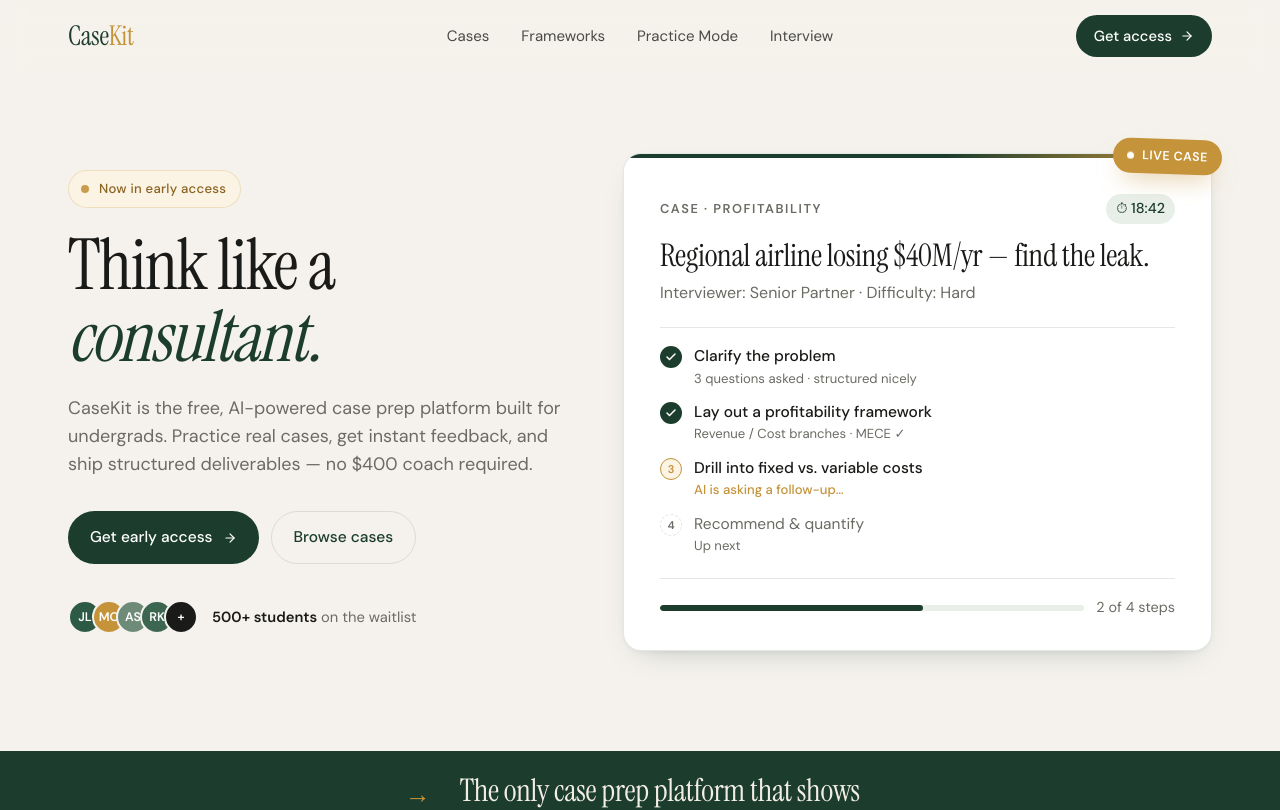
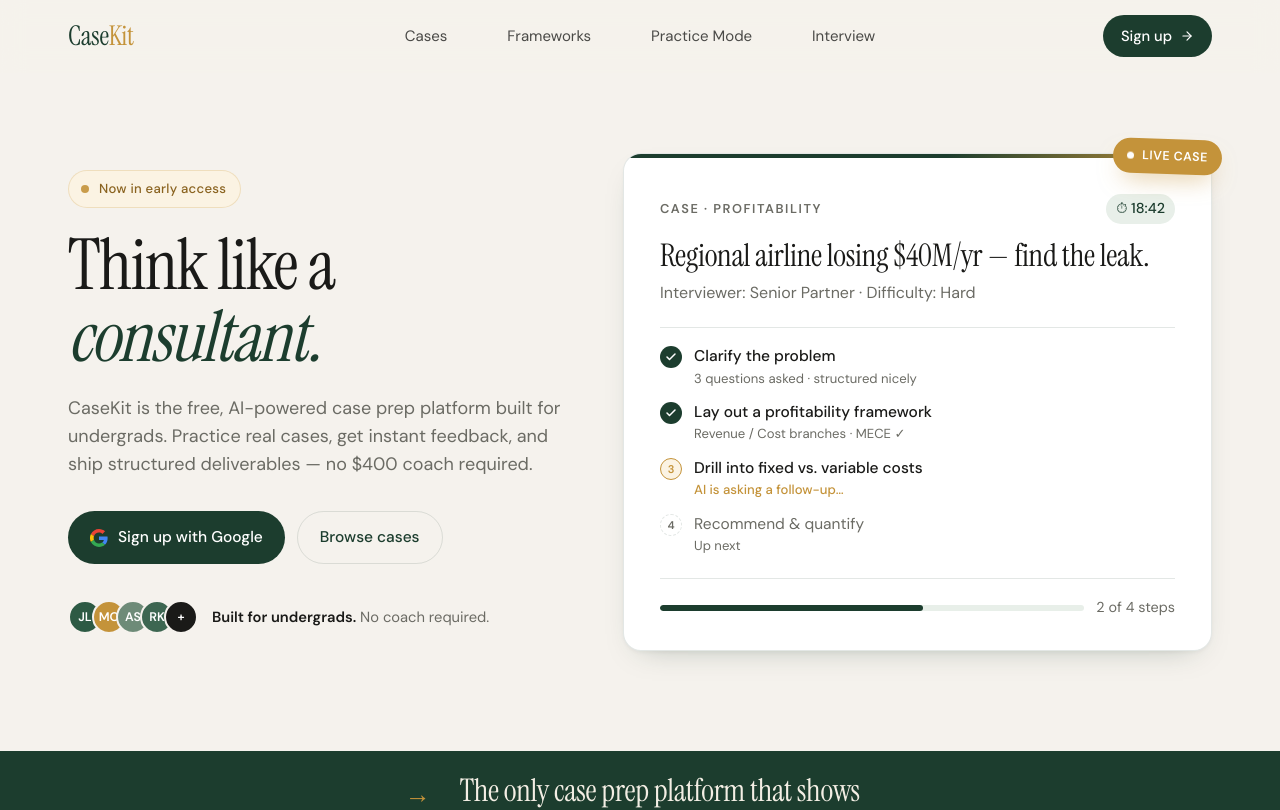
Before and after one commit to jaasumsuri/casekit, a Next.js app: page / in a window 1280 px wide. Shown: the top 810 px of the page. Built offline with nearby package versions, Linux system fonts and the light colour scheme.

Commit message:
build: landing page

```diff
--- a/app/learn/basics/page.tsx
+++ b/app/learn/basics/page.tsx
@@ -762,19 +762,19 @@
                 fontSize: "clamp(1.9rem, 3.5vw, 2.6rem)", fontWeight: 400,
                 color: "#fff", lineHeight: 1.15, letterSpacing: "-0.015em", margin: 0,
               }}>
-                Now stop reading and <em style={{ fontStyle: "italic", color: "var(--gold)" }}>do one.</em>
+                Now learn how to <em style={{ fontStyle: "italic", color: "var(--gold)" }}>structure.</em>
               </h2>
               <p style={{ marginTop: 14, color: "rgba(255,255,255,0.72)", fontSize: "1.02rem", lineHeight: 1.6 }}>
-                You understand the format — the only way to get good is reps. Start a guided case with an AI interviewer who walks you through every phase.
+                You know what a case interview is — next, learn the frameworks that give your answers structure. Profitability, market entry, M&A, and more.
               </p>
             </div>
-            <Link href="/#practice" style={{
+            <Link href="/frameworks" style={{
               position: "relative", zIndex: 1, display: "inline-flex", alignItems: "center",
               gap: 10, background: "var(--gold)", color: "#fff", fontWeight: 600,
               fontSize: "1rem", padding: "14px 28px", borderRadius: 999,
               whiteSpace: "nowrap", transition: "opacity 0.2s", flexShrink: 0,
             }}>
-              Try your first case
+              Explore frameworks
               <svg width="16" height="16" viewBox="0 0 24 24" fill="none" stroke="currentColor" strokeWidth="2.2" strokeLinecap="round" strokeLinejoin="round">
                 <path d="M5 12h14"/><path d="m12 5 7 7-7 7"/>
               </svg>
--- a/app/page.tsx
+++ b/app/page.tsx
@@ -145,14 +145,21 @@
             </p>
 
             <div style={{ marginTop: 32, display: "flex", gap: 12, flexWrap: "wrap" }}>
-              <Link
-                href="#get-access"
-                style={{ display: "inline-flex", alignItems: "center", gap: 10, padding: "14px 22px", borderRadius: "var(--r-pill)", fontSize: "0.97rem", fontWeight: 500, background: "var(--forest)", color: "#fff", fontFamily: "var(--font-body)", transition: "transform var(--t), box-shadow var(--t), background var(--t)" }}
-                onMouseEnter={e => { const el = e.currentTarget as HTMLElement; el.style.transform = "translateY(-2px)"; el.style.boxShadow = "var(--shadow-hover)"; el.style.background = "#244c39"; }}
-                onMouseLeave={e => { const el = e.currentTarget as HTMLElement; el.style.transform = ""; el.style.boxShadow = ""; el.style.background = "var(--forest)"; }}
+              <button
+                type="button"
+                onClick={() => signIn("google", { callbackUrl: "/" })}
+                style={{ display: "inline-flex", alignItems: "center", gap: 10, padding: "14px 22px", borderRadius: "var(--r-pill)", fontSize: "0.97rem", fontWeight: 500, background: "var(--forest)", color: "#fff", fontFamily: "var(--font-body)", transition: "transform var(--t), box-shadow var(--t), background var(--t)", cursor: "pointer", border: "none" }}
+                onMouseEnter={e => { const el = e.currentTarget; el.style.transform = "translateY(-2px)"; el.style.boxShadow = "var(--shadow-hover)"; el.style.background = "#244c39"; }}
+                onMouseLeave={e => { const el = e.currentTarget; el.style.transform = ""; el.style.boxShadow = ""; el.style.background = "var(--forest)"; }}
               >
-                Get early access <ArrowRight />
-              </Link>
+                <svg width="18" height="18" viewBox="0 0 48 48" aria-hidden="true">
+                  <path fill="#EA4335" d="M24 9.5c3.54 0 6.71 1.22 9.21 3.6l6.85-6.85C35.9 2.38 30.47 0 24 0 14.62 0 6.51 5.38 2.56 13.22l7.98 6.19C12.43 13.72 17.74 9.5 24 9.5z"/>
+                  <path fill="#4285F4" d="M46.98 24.55c0-1.57-.15-3.09-.38-4.55H24v9.02h12.94c-.58 2.96-2.26 5.48-4.78 7.18l7.73 6c4.51-4.18 7.09-10.36 7.09-17.65z"/>
+                  <path fill="#FBBC05" d="M10.53 28.59a14.5 14.5 0 0 1 0-9.18l-7.98-6.19a24.0 24.0 0 0 0 0 21.56l7.98-6.19z"/>
+                  <path fill="#34A853" d="M24 48c6.48 0 11.93-2.13 15.89-5.81l-7.73-6c-2.15 1.45-4.92 2.3-8.16 2.3-6.26 0-11.57-4.22-13.47-9.91l-7.98 6.19C6.51 42.62 14.62 48 24 48z"/>
+                </svg>
+                Sign up with Google
+              </button>
               <Link
                 href="#cases"
                 style={{ display: "inline-flex", alignItems: "center", gap: 10, padding: "14px 22px", borderRadius: "var(--r-pill)", fontSize: "0.97rem", fontWeight: 500, background: "transparent", color: "var(--forest)", border: "1px solid var(--border)", fontFamily: "var(--font-body)", transition: "border-color var(--t), background var(--t)" }}
@@ -179,7 +186,7 @@
                 ))}
               </div>
               <span style={{ fontSize: "0.92rem", color: "var(--muted)", fontFamily: "var(--font-body)" }}>
-                <b style={{ color: "var(--ink)", fontWeight: 600 }}>500+ students</b> on the waitlist
+                <b style={{ color: "var(--ink)", fontWeight: 600 }}>Built for undergrads.</b> No coach required.
               </span>
             </div>
           </div>
@@ -463,7 +470,7 @@
               <em style={{ fontStyle: "italic", color: "var(--forest)" }}>Zero fluff.</em>
             </h2>
             <Link
-              href="/learn"
+              href="/cases"
               className="browse-link"
               style={{ color: "var(--forest)", fontWeight: 500, fontSize: "0.95rem", display: "inline-flex", alignItems: "center", gap: 6, paddingBottom: 6, borderBottom: "1px solid var(--border)", fontFamily: "var(--font-body)" }}
             >
--- a/components/Header.tsx
+++ b/components/Header.tsx
@@ -3,6 +3,7 @@
 import Link from "next/link";
 import { useEffect, useState } from "react";
 import { usePathname } from "next/navigation";
+import { signIn } from "next-auth/react";
 
 export default function Header() {
   const [scrolled, setScrolled] = useState(false);
@@ -76,10 +77,29 @@
                   color: isActive ? "var(--forest)" : "var(--ink)",
                   opacity: isActive ? 1 : 0.78,
                   fontWeight: isActive ? 500 : 400,
-                  transition: "opacity 0.2s ease",
+                  padding: "7px 14px",
+                  borderRadius: "var(--r-pill)",
+                  background: isActive ? "var(--forest-light)" : "transparent",
+                  transition: "opacity 0.2s ease, background 0.2s ease, transform 0.2s ease",
                 }}
-                onMouseEnter={(e) => { if (!isActive) e.currentTarget.style.opacity = "1"; }}
-                onMouseLeave={(e) => { if (!isActive) e.currentTarget.style.opacity = "0.78"; }}
+                onMouseEnter={(e) => {
+                  const el = e.currentTarget;
+                  if (!isActive) {
+                    el.style.opacity = "1";
+                    el.style.background = "rgba(28,61,46,0.07)";
+                  }
+                  el.style.transform = "translateY(-1px)";
+                }}
+                onMouseLeave={(e) => {
+                  const el = e.currentTarget;
+                  if (!isActive) {
+                    el.style.opacity = "0.78";
+                    el.style.background = "transparent";
+                  } else {
+                    el.style.background = "var(--forest-light)";
+                  }
+                  el.style.transform = "";
+                }}
               >
                 {label}
               </Link>
@@ -89,8 +109,9 @@
 
         {/* Column 3: CTA (desktop) + hamburger (mobile) */}
         <div style={{ display: "flex", justifyContent: "flex-end", alignItems: "center" }}>
-          <Link
-            href="#get-access"
+          <button
+            type="button"
+            onClick={() => signIn("google", { callbackUrl: "/" })}
             className="hidden md:inline-flex"
             style={{
               alignItems: "center",
@@ -102,26 +123,28 @@
               fontSize: "0.92rem",
               fontWeight: 500,
               fontFamily: "var(--font-body)",
+              cursor: "pointer",
+              border: "none",
               transition: "transform 0.2s ease, box-shadow 0.2s ease, background 0.2s ease",
             }}
             onMouseEnter={(e) => {
-              const el = e.currentTarget as HTMLElement;
+              const el = e.currentTarget;
               el.style.transform = "translateY(-1px)";
               el.style.boxShadow = "var(--shadow-soft)";
               el.style.background = "#244c39";
             }}
             onMouseLeave={(e) => {
-              const el = e.currentTarget as HTMLElement;
+              const el = e.currentTarget;
               el.style.transform = "";
               el.style.boxShadow = "";
               el.style.background = "var(--forest)";
             }}
           >
-            Get access
+            Sign up
             <svg width="14" height="14" viewBox="0 0 24 24" fill="none" stroke="currentColor" strokeWidth="2" strokeLinecap="round" strokeLinejoin="round">
               <path d="M5 12h14"/><path d="m12 5 7 7-7 7"/>
             </svg>
-          </Link>
+          </button>
 
           <button
             className="md:hidden flex flex-col gap-[5px] p-2"
@@ -165,19 +188,19 @@
               {label}
             </Link>
           ))}
-          <Link
-            href="#get-access"
+          <button
+            type="button"
+            onClick={() => { setMenuOpen(false); signIn("google", { callbackUrl: "/" }); }}
             style={{
               display: "inline-flex", alignItems: "center", gap: 8,
               background: "var(--forest)", color: "#fff",
               padding: "10px 18px", borderRadius: "var(--r-pill)",
               fontSize: "0.92rem", fontWeight: 500, fontFamily: "var(--font-body)",
-              width: "fit-content",
+              width: "fit-content", cursor: "pointer", border: "none",
             }}
-            onClick={() => setMenuOpen(false)}
           >
-            Get access
-          </Link>
+            Sign up
+          </button>
         </div>
       )}
     </header>
```
